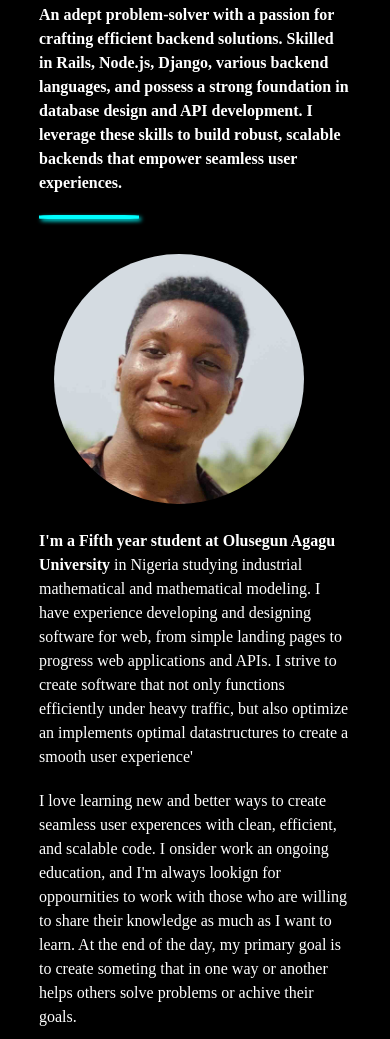
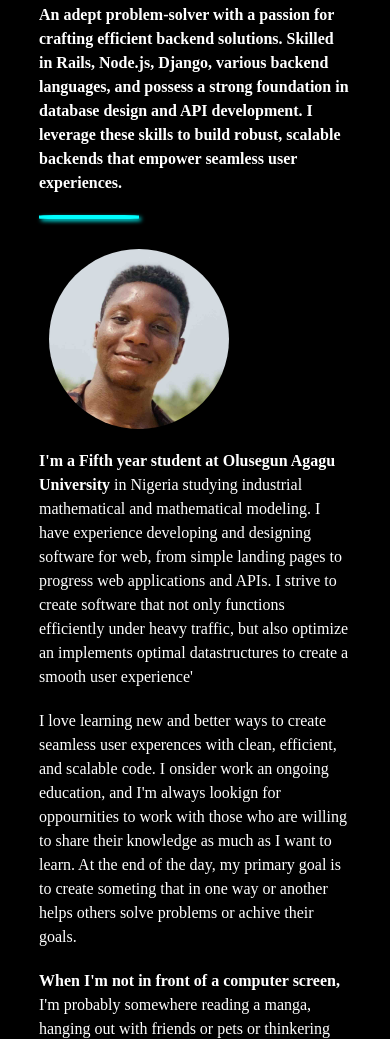
Before and after one commit to snebo/portfolio-v1, a plain HTML site: page index.html in a window 390 px wide. Shown: the part 960-1999 px from the top of the page. Drawn offline with Linux system fonts and the light colour scheme.

Commit message:
fix scaling for about image

```diff
--- a/assets/styles/about_style.css
+++ b/assets/styles/about_style.css
@@ -18,29 +18,49 @@
     clear: both;
     display: table;
 }
-.aboutText{
+
+.aboutText,
+.aboutSection>div>h4 {
+    /* border: 1px solid white; */
     width: 60%;
-}
-.aboutSummary{
 }
 
 #profilePic {
     /* display: inline-block; */
-    width: 30%;
+    width: 35%;
     float: right;
-    margin-top: -3%;
-    padding: 15px;
-    height: auto;
+    margin-top: -14%;
+    padding: 10px;
+    /* height: auto; */
     max-width: 500px;
-    min-width: 250px;
+    min-width: 180px;
     border-radius: 50%;
+}
+
+@media only screen and (max-width: 1200px) {
+    .aboutSection>div>h4 {
+        width: 100%;
+    }
+
+    #profilePic {
+        margin-top: -3%;
+    }
 }
 
 @media only screen and (max-width: 900px) {
     #profilePic {
         margin: 0;
     }
-    .aboutText{width: 100%; ;}
-    .aboutSummary{display: flex;
-        flex-direction: column; gap:10px;}
+
+    .aboutText,
+    .aboutSection>div>h4 {
+        width: 100%;
+        ;
+    }
+
+    .aboutSummary {
+        display: flex;
+        flex-direction: column;
+        gap: 10px;
+    }
 }
```
